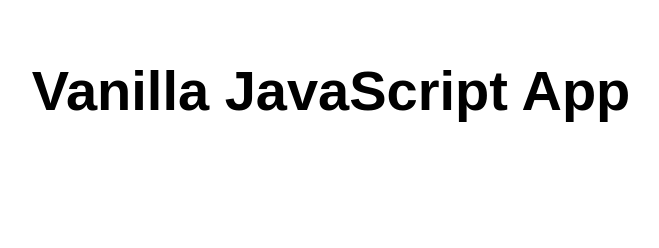
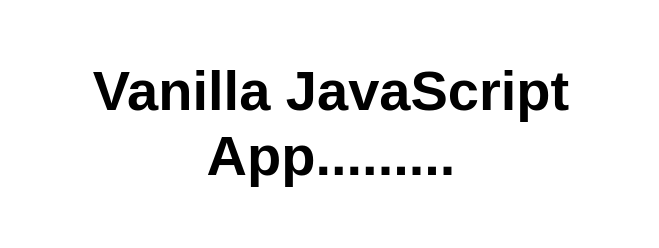
Before and after one commit to naga175/static_naga_vanila, a website: page src/index.html in a window 1280 px wide. Shown: the whole page, without its empty margins (309-968 px from the left). Drawn offline with Linux system fonts and the light colour scheme.

Commit message:
Update index.html

```diff
--- a/src/index.html
+++ b/src/index.html
@@ -10,7 +10,7 @@
 
 <body>
   <main>
-    <h1>Vanilla JavaScript App</h1>
+    <h1>Vanilla JavaScript App.........</h1>
   </main>
 </body>
 
```
